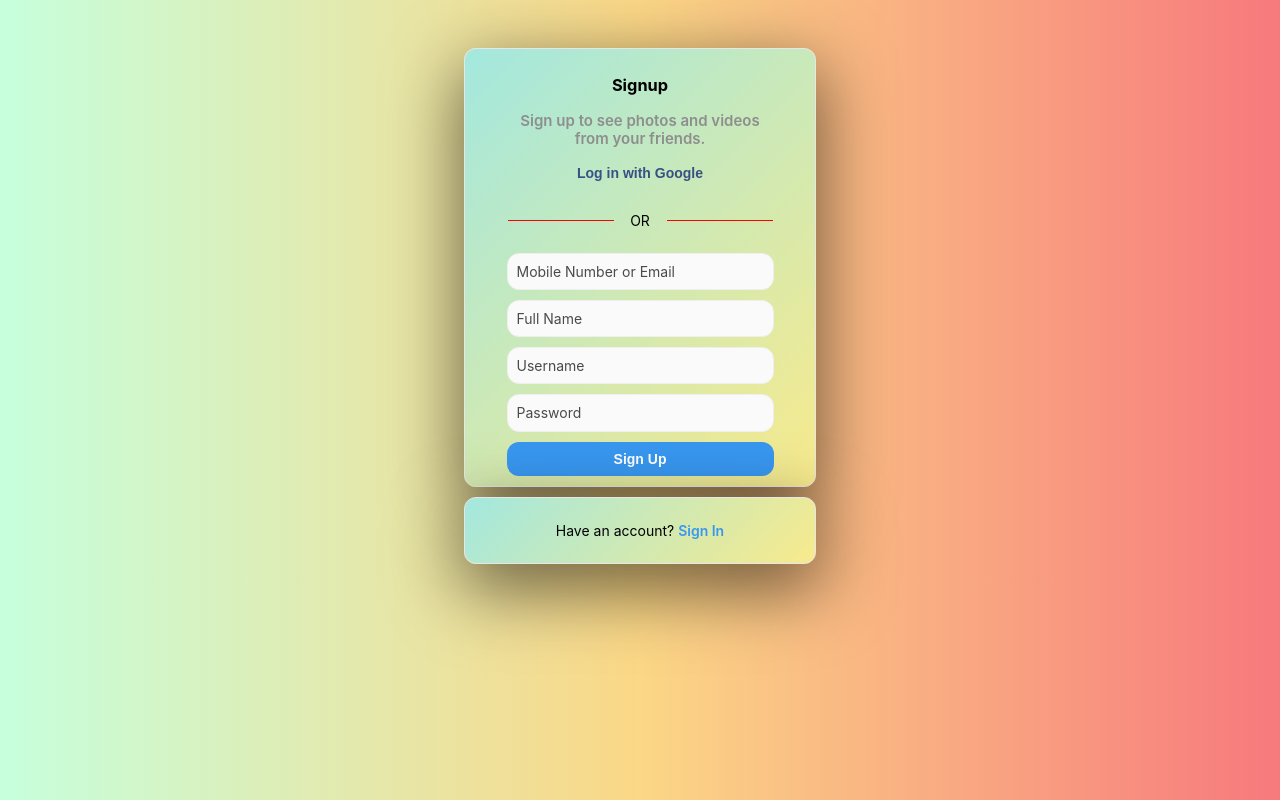
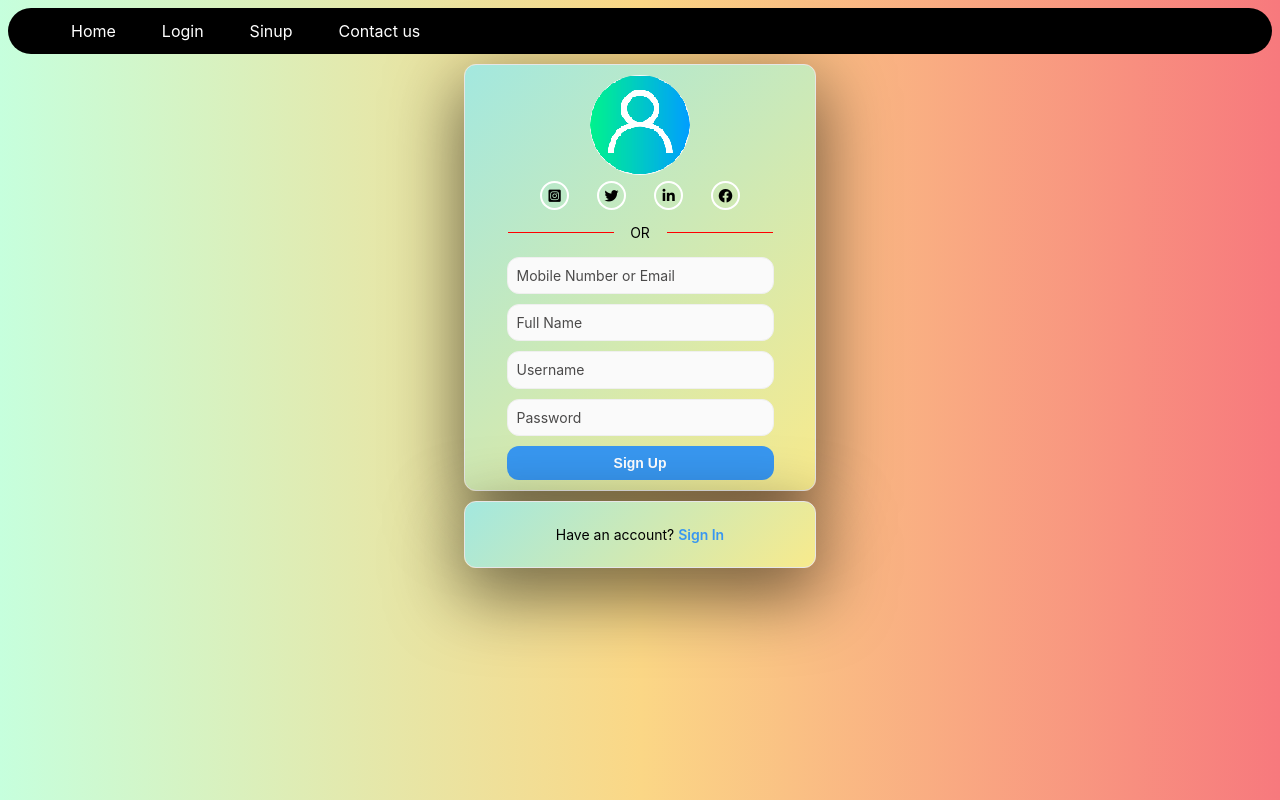
Before and after one commit to manohar72singh/Assignment, a plain HTML site: page onlaineShopingApp/signUp.html in a window 1280 px wide. Drawn offline with Linux system fonts and the light colour scheme.

Commit message:
icon Change

```diff
--- a/onlaineShopingApp/signUp.html
+++ b/onlaineShopingApp/signUp.html
@@ -5,25 +5,36 @@
         <meta http-equiv="X-UA-Compatible" content="IE=edge">
         <meta name="viewport" content="width=device-width, initial-scale=1.0">
         <link rel="stylesheet" href="./style.css">
+        <link rel="stylesheet" href="https://cdnjs.cloudflare.com/ajax/libs/font-awesome/6.3.0/css/all.min.css" integrity="sha512-SzlrxWUlpfuzQ+pcUCosxcglQRNAq/DZjVsC0lE40xsADsfeQoEypE+enwcOiGjk/bSuGGKHEyjSoQ1zVisanQ==" crossorigin="anonymous" referrerpolicy="no-referrer" />
         <title>Sign Up</title>
     </head>
     <body>
+        <nav class="navbar">
+            <ul>
+              <li>
+                <a href="./home.html">Home</a>
+              </li>
+              <li>
+                <a href="./signIn.html">Login</a>
+              </li>
+              <li>
+                <a href="./signUp.html">Sinup</a>
+              </li>
+              <li>
+                <a>Contact us</a>
+              </li>
+            </ul>
+        </nav>
         <div class="container">
             <div class="card">
-                <div class="sinup_header">
-                    <h3>Signup</h3>
+                <div class="logo signup_logo"></div>
+                <div class="other signup-icons">
+                    <a href="#" class="icon icon-instagram"> <i class="fa-brands fa-square-instagram"> </i></a>
+                    <a href="#" class="icon icon-twitter"> <i class="fa-brands fa-twitter"></i></a>
+                    <a href="#" class="icon icon-linkedin"> <i class="fa-brands fa-linkedin-in"></i></a>
+                    <a href="#" class="icon icon-facebook"> <i class="fa-brands fa-facebook"></i></a>
                 </div>
-                <div class="other">
-                    <p class="paragraph">
-                        Sign up to see photos and videos from your friends.
-                    </p>
-                </div>
-                <div class="other">
-                    <button class="fb-login-btn" type="button">
-                        <span class="">Log in with Google</span>
-                    </button>
-                </div>
-                <div class="separator" style="margin-top: 0px; width: 265px;">
+                <div class="separator">
                     <div class="line"></div>
                     <p>OR</p>
                     <div class="line"></div>
--- a/onlaineShopingApp/style.css
+++ b/onlaineShopingApp/style.css
@@ -1,9 +1,43 @@
 body {
   background: linear-gradient(to right, #c6ffdd, #fbd786, #f7797d);
+  /* background-image: url("./images/bg.jpg");
+    background-size: cover; */
   font-family: -apple-system, BlinkMacSystemFont, "Segoe UI", Roboto, Oxygen,
     Ubuntu, Cantarell, "Open Sans", "Helvetica Neue", sans-serif;
   box-sizing: border-box;
 }
+
+/* css for navbar */
+
+.navbar {
+  background-color: black;
+  border-radius: 30px;
+  text-align: center;
+
+}
+
+.navbar ul {
+  margin: 0px;
+  overflow: auto;
+}
+
+.navbar li {
+  float: left;
+  list-style: none;
+  margin: 13px 20px;
+}
+
+.navbar li a {
+  padding: 3px 3px;
+  text-decoration: none;
+  color: white;
+}
+
+.navbar li a:hover {
+  color: red;
+  cursor: pointer;
+}
+
 
 .container {
   max-width: 1000px;
@@ -12,7 +46,7 @@ body {
   justify-content: center;
   flex-direction: column;
   align-items: center;
-    margin-top: 3rem;
+  margin-top: 10px;
   font-size: 14px;
 }
 
@@ -107,7 +141,9 @@ body {
   justify-content: space-between;
   align-items: center;
   color: black;
-    margin-top: 6px;
+  height:30px ;
+  width: 265px;
+  margin: 0px;
 }
 
 .separator .line {
@@ -118,12 +154,16 @@ body {
 
 .other {
   display: flex;
+  flex-direction: column;
+  height: 25px;
+  flex-wrap: wrap;
+  align-content: stretch;
   justify-content: center;
-    flex-direction: column;
   align-items: center;
 }
 
-  .create-account-btn, .fb-login-btn {
+.create-account-btn,
+.fb-login-btn {
   margin: 1rem;
   border: 0;
   cursor: pointer;
@@ -134,21 +174,120 @@ body {
 }
 
 .forgot-password {
+  display: block;
+  margin: 2px;
+  text-align: center;
   font-size: 13px;
   color: #01274d;
 }
 
-  .login, .signup {
+.login,
+.signup {
   color: #3897f0;
   font-weight: 600;
 }
-  .paragraph{
+
+.paragraph {
   font-family: -apple-system, BlinkMacSystemFont, 'Segoe UI', Roboto, Helvetica, Arial, sans-serif;
   text-align: center;
   display: block;
-    color: rgb(142,142,142);
+  color: rgb(142, 142, 142);
   font-weight: 600;
-    line-height: 18px;
+  line-height: 15px;
   font-size: 15px;
-    margin:  0px 40px 0px;
+  margin: 0px 35px 0px;
 }
+
+.logo {
+  height: 100px;
+  width: 100px;
+  background-image: url("./images/logo.png");
+}
+
+.logo_img {
+  height: 97px;
+  width: 97px;
+  background-position: 471px 404px;
+  border-radius: 63px;
+}
+
+.signup_logo {
+  background-position: 157px 236px;
+  border-radius: 63px;
+}
+
+.fg_logo {
+  height: 80px;
+  width: 78px;
+  border-radius: 45px;
+  background-position: 374px 406px;
+}
+
+.heading {
+  font-size: 15px;
+  margin: 3px;
+  padding: 2px;
+  font-weight: 600;
+  font-family: system-ui;
+}
+
+/* social Icon */
+.signup-icons{
+  width: 200px;
+  height: 30px;
+  padding: 3px;
+  margin: 3px;
+  display: flex;
+  flex-direction: row;
+  justify-content: space-between;
+  align-items: center;
+  align-content: space-between;
+}
+
+
+.icon{
+  margin: 2px;
+  width: 25px;
+  height: 25px;
+  border-radius: 50%;
+  outline: 2px solid #fff;
+  transition-property: outline-offset, outline-color, background-color;
+  transition-duration: .35s;
+  color: black;
+  display: flex;
+  flex-direction: row;
+  flex-wrap: wrap;
+  align-content: center;
+  justify-content: center;
+  align-items: center;
+}
+.icon:hover{
+  animation: shake(0.25s);
+}
+.icon-instagram:hover{
+  background-image: radial-gradient(circle at 30% 107%,
+  #fdf497 0%,
+  #fdf497 5%,
+  #fd5949 45%,
+  #d6249f 60%,
+  #285aeb 90%);
+  outline-color: #a02d76;
+}
+.icon-twitter:hover{
+  background-color: #1da1f2;
+  outline-color: #1da1f2;
+}
+.icon-linkedin:hover{
+  background-color: #0077b5;
+  outline-color: blue;
+}
+.icon-facebook:hover{
+  background-color: #1877f2;
+  outline-color: #1877f2;
+}
+@keyframes shake {
+  10%{
+    transform: rotate(15deg);
+  }
+
+}
```
Also changed, not shown: onlaineShopingApp/forgotPassword.html (+18 -2 lines), onlaineShopingApp/home.html (added, +32 -0 lines), onlaineShopingApp/signIn.html (+30 -6 lines), onlaineShopingApp/images/logo.png (added), 1 other file. Lines whose indentation alone changed are shown as unchanged.
